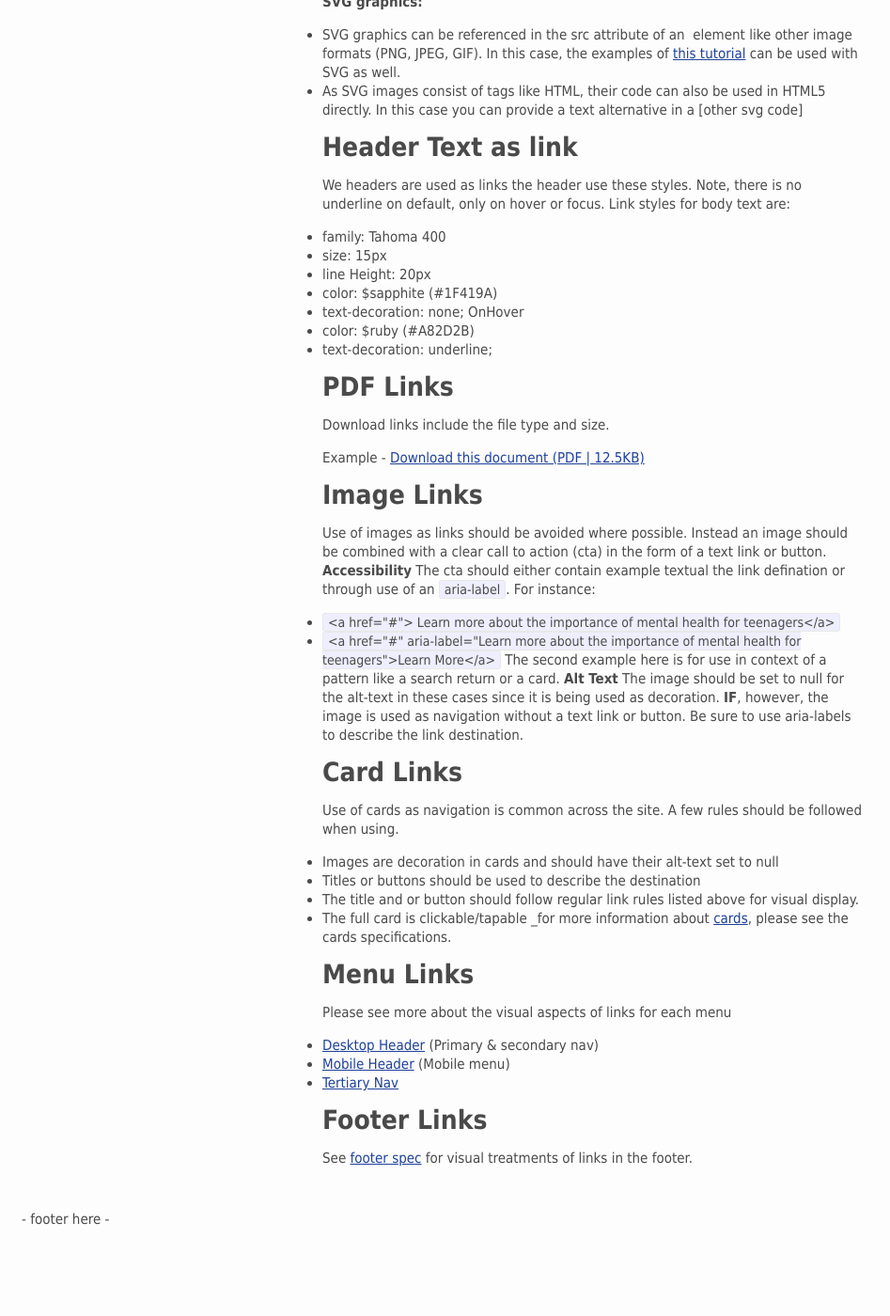
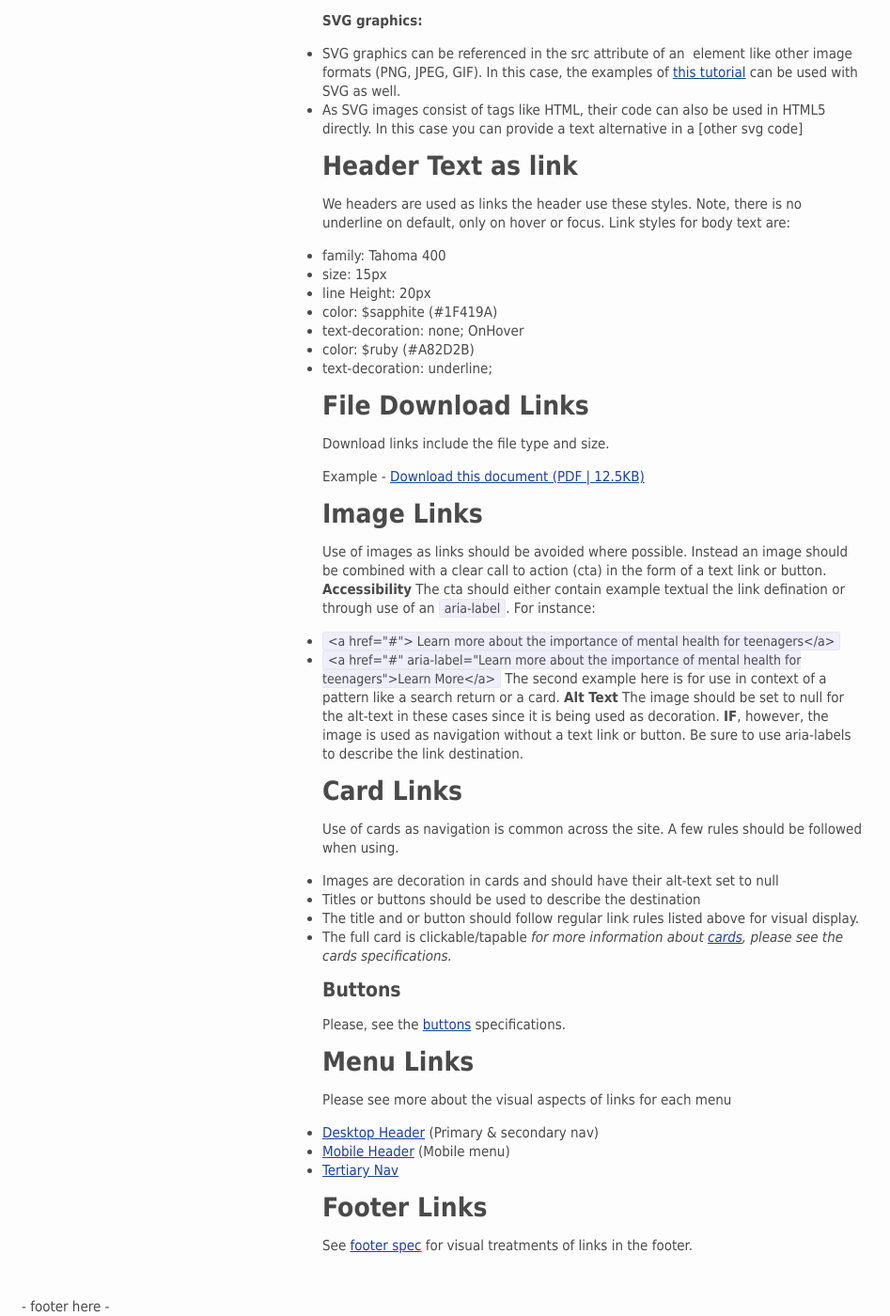
Before and after one commit to ux-at-icfnext/samhsa-v4, a Jekyll site: the page built from docs/pages/styles/links.md, in a window 1280 px wide and 1400 px high, scrolled down 1766 px. Shown: the whole window at 94% size, without its empty margins (117-1064 px from the left). Built offline with Jekyll 4.4.1, drawn with Linux system fonts in a browser that asks for light colours; nearby versions of some CDN libraries; before the commit the page ends 3073 px from its top, so only the background shows below that.

Commit message:
added button link to links spec

```diff
--- a/docs/_data/side_nav.yml
+++ b/docs/_data/side_nav.yml
@@ -9,7 +9,7 @@ side-navigation:
         url: /typography
       - page: Icons
         url: /icons
-      - page: links
+      - page: Links
         url: /links
       - page: Logos
         url: /logos
--- a/docs/pages/styles/links.md
+++ b/docs/pages/styles/links.md
@@ -12,6 +12,7 @@ permalink: "/links/"
 - [PDF Downloads](#pdf)
 - [Image Links](#images)
 - [Cards](#cards)
+- [Buttons](#buttons)
 - [Menu Links](#menu)
 - [Footer Links](#footer)
 
@@ -82,7 +83,7 @@ OnHover
 - text-decoration: underline;
 
 
-## PDF Links
+## File Download Links
 Download links include the file type and size.
 
 Example - [Download this document (PDF \| 12.5KB)](#)
@@ -107,8 +108,11 @@ Use of cards as navigation is common across the site. A few rules should be foll
 - Titles or buttons should be used to describe the destination
 - The title and or button should follow regular link rules listed above for visual display.
 - The full card is clickable/tapable
-_for more information about [cards]({{ site.url }}cards), please see the cards specifications.
+_for more information about [cards]({{ site.url }}cards), please see the cards specifications._
 
+<a href="buttons"></a>
+### Buttons
+Please, see the [buttons]({{ site.url }}buttons) specifications.
 
 <a href="menu"></a>
 ## Menu Links
```
Also changed, not shown: docs/pages/templates/resource-center.md (+0 -2 lines).
